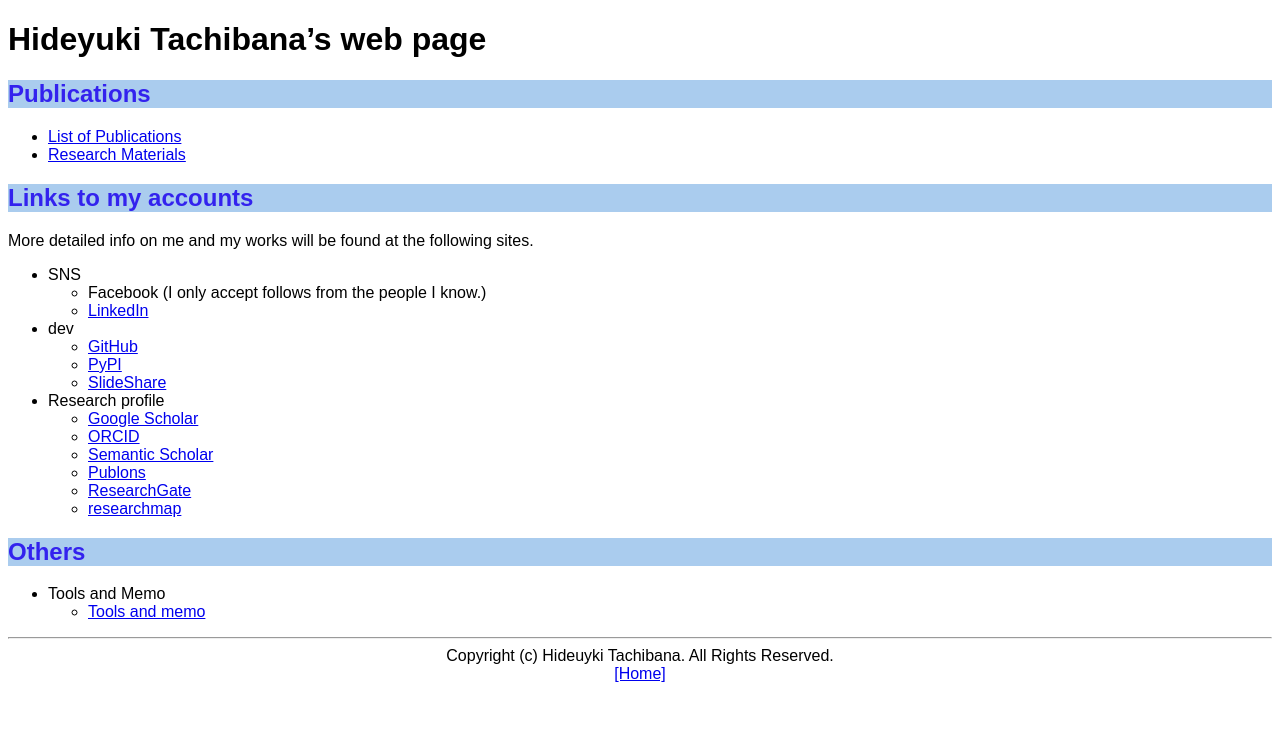
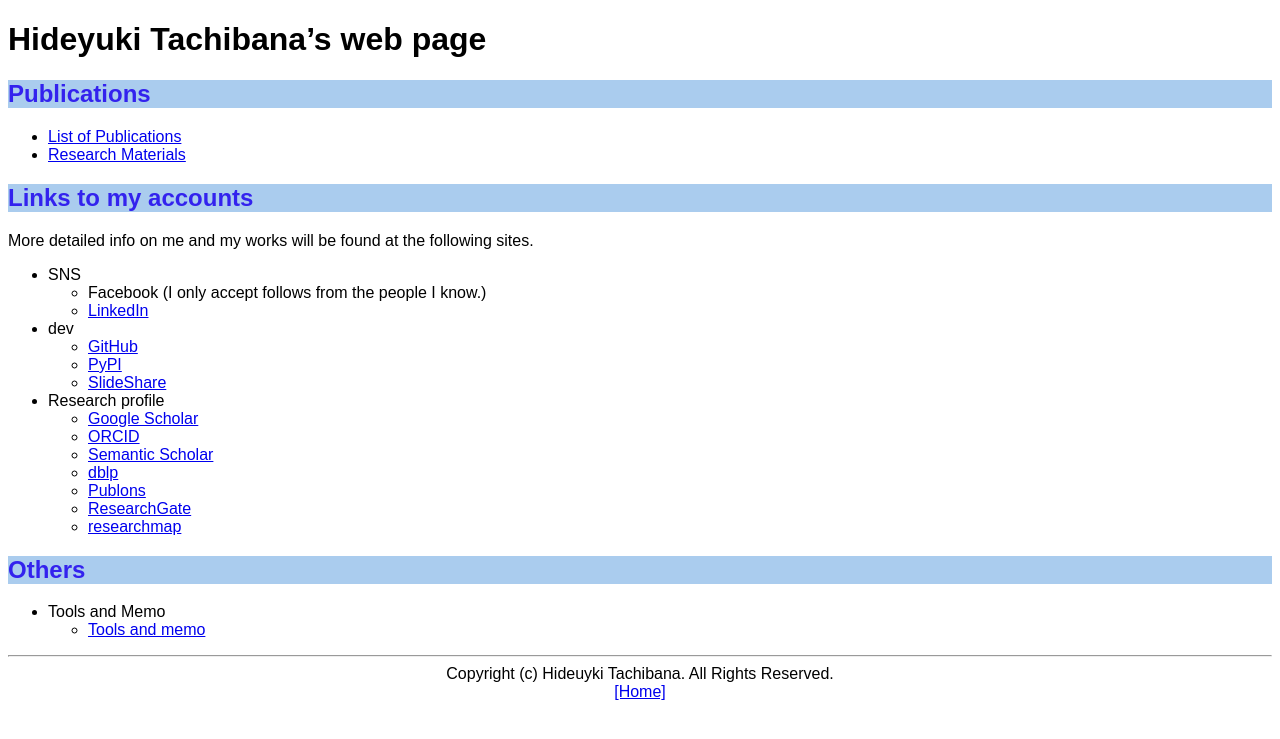
Before and after one commit to tachi-hi/tachi-hi.github.io, a Jekyll site: the page built from index.md, in a window 1280 px wide. Shown: the top 739 px of the page. Built offline with Jekyll 4.4.1, drawn with Linux system fonts in a browser that asks for light colours.

Commit message:
link to dblp

```diff
--- a/index.md
+++ b/index.md
@@ -25,6 +25,7 @@ More detailed info on me and my works will be found at the following sites.
    + [Google Scholar](https://scholar.google.co.jp/citations?user=wAXtttwAAAAJ)
    + [ORCID](https://orcid.org/0000-0001-5162-1294)
    + [Semantic Scholar](https://www.semanticscholar.org/author/Hideyuki-Tachibana/29876981)
+   + [dblp](https://dblp.org/pid/20/8053.html)
    + [Publons](https://publons.com/researcher/4584175/hideyuki-tachibana/)
    + [ResearchGate](https://www.researchgate.net/profile/Hideyuki_Tachibana)
    + [researchmap](https://researchmap.jp/tachi-hi/)
```
